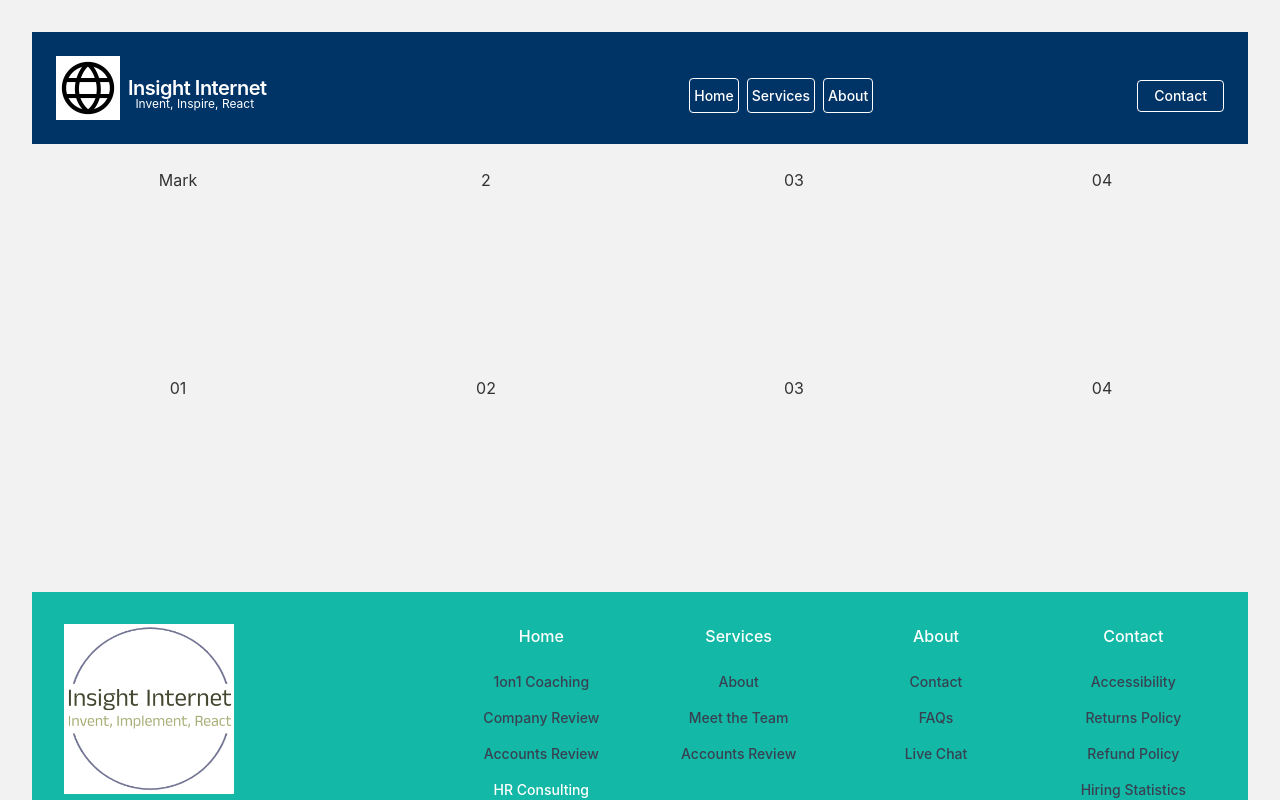
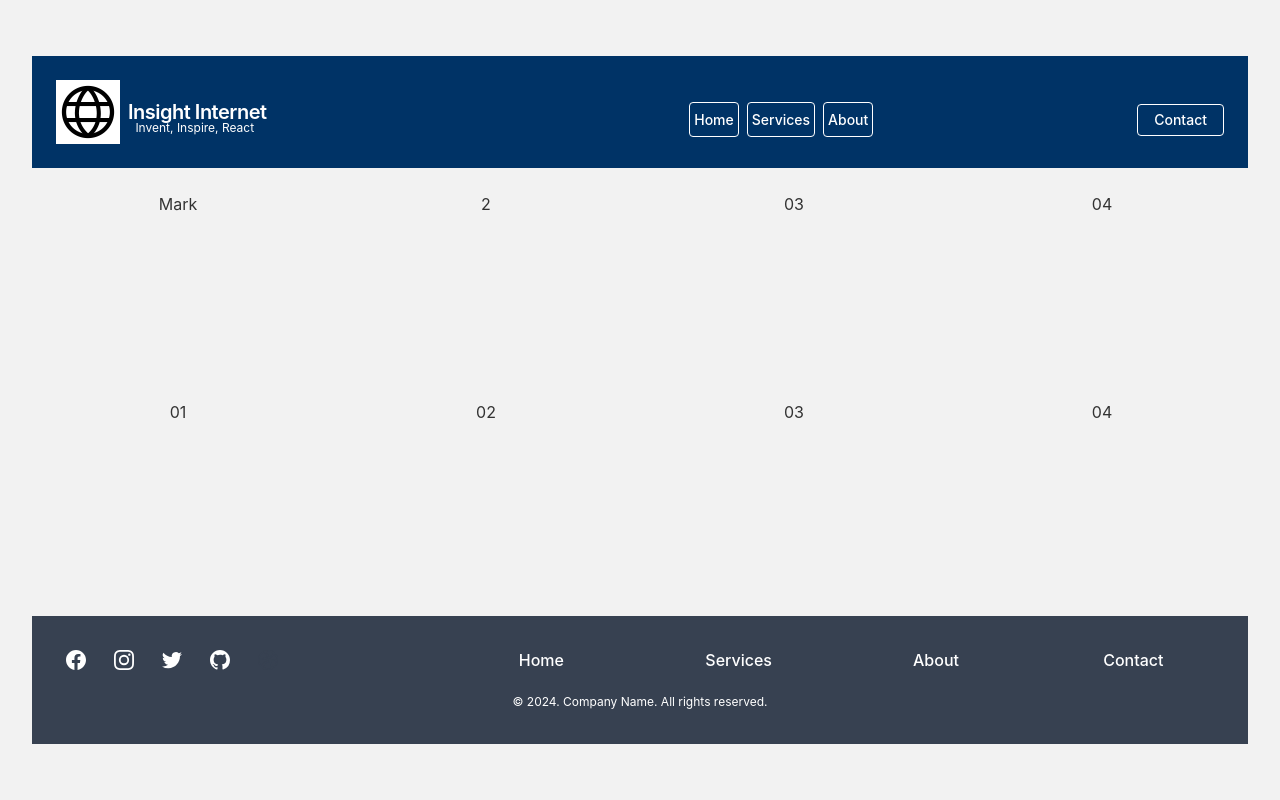
Before and after one commit to matherton/insightinternetApp, a Vue app: page / in a window 1280 px wide. Shown: the top 800 px of the page. Built offline with nearby package versions, Linux system fonts and the light colour scheme.

Commit message:
changed Footer bg colour and removed un-needed baseplate content links

```diff
--- a/src/components/Footer.vue
+++ b/src/components/Footer.vue
@@ -1,20 +1,20 @@
 <template>
-  <footer class="bg-teal-500 dark:bg-gray-900">
+  <footer class="bg-gray-700">
     <div
       class="mx-auto max-w-screen-xl space-y-8 px-4 py-8 sm:px-6 lg:space-y-16 lg:px-8"
     >
-      <div class="grid grid-cols-1 gap-8 lg:grid-cols-3">
+      <div class="grid grid-cols-1 gap-8 lg:grid-cols-3 mb-4">
         <div>
-          <div class="text-teal-600 dark:text-teal-300">
+          <!-- <div class="text-teal-600 dark:text-teal-300">
             <img
               src="../assets/II-logo-clean.png"
               alt=""
               width="170"
               height="170"
             />
-          </div>
+          </div> -->
 
-          <ul class="mt-8 flex gap-6">
+          <ul class="flex gap-6">
             <li>
               <a
                 href="#"
@@ -139,169 +139,43 @@
           class="grid grid-cols-1 gap-8 sm:grid-cols-2 lg:col-span-2 lg:grid-cols-4"
         >
           <div>
-            <p class="font-medium text-white">Home</p>
-
-            <ul class="mt-6 space-y-4 text-sm">
-              <li>
             <a
               href="#"
-                  class="text-gray-700 transition hover:opacity-75 dark:text-gray-200"
+              class="font-medium text-gray-700 transition hover:opacity-75 text-white"
             >
-                  1on1 Coaching
+              Home
             </a>
-              </li>
-
-              <li>
-                <a
-                  href="#"
-                  class="text-gray-700 transition hover:opacity-75 dark:text-gray-200"
-                >
-                  Company Review
-                </a>
-              </li>
-
-              <li>
-                <a
-                  href="#"
-                  class="text-gray-700 transition hover:opacity-75 dark:text-gray-200"
-                >
-                  Accounts Review
-                </a>
-              </li>
-
-              <li>
-                <a
-                  href="#"
-                  class="text-gray-700 transition hover:opacity-75 text-white"
-                >
-                  HR Consulting
-                </a>
-              </li>
-
-              <li>
-                <a
-                  href="#"
-                  class="text-gray-700 transition hover:opacity-75 dark:text-gray-200"
-                >
-                  SEO Optimisation
-                </a>
-              </li>
-            </ul>
           </div>
 
           <div>
-            <p class="font-medium text-white">Services</p>
-
-            <ul class="mt-6 space-y-4 text-sm">
-              <li>
             <a
               href="#"
-                  class="text-gray-700 transition hover:opacity-75 dark:text-gray-200"
+              class="font-medium text-gray-700 transition hover:opacity-75 text-white"
+              >Services</a
             >
-                  About
-                </a>
-              </li>
-
-              <li>
-                <a
-                  href="#"
-                  class="text-gray-700 transition hover:opacity-75 dark:text-gray-200"
-                >
-                  Meet the Team
-                </a>
-              </li>
-
-              <li>
-                <a
-                  href="#"
-                  class="text-gray-700 transition hover:opacity-75 dark:text-gray-200"
-                >
-                  Accounts Review
-                </a>
-              </li>
-            </ul>
           </div>
 
           <div>
-            <p class="font-medium text-white">About</p>
-
-            <ul class="mt-6 space-y-4 text-sm">
-              <li>
             <a
               href="#"
-                  class="text-gray-700 transition hover:opacity-75 dark:text-gray-200"
+              class="font-medium text-gray-700 transition hover:opacity-75 text-white"
+              >About</a
             >
-                  Contact
-                </a>
-              </li>
-
-              <li>
-                <a
-                  href="#"
-                  class="text-gray-700 transition hover:opacity-75 dark:text-gray-200"
-                >
-                  FAQs
-                </a>
-              </li>
-
-              <li>
-                <a
-                  href="#"
-                  class="text-gray-700 transition hover:opacity-75 dark:text-gray-200"
-                >
-                  Live Chat
-                </a>
-              </li>
-            </ul>
           </div>
 
           <div>
-            <p class="font-medium text-white">Contact</p>
-
-            <ul class="mt-6 space-y-4 text-sm">
-              <li>
             <a
               href="#"
-                  class="text-gray-700 transition hover:opacity-75 dark:text-gray-200"
+              class="font-medium text-gray-700 transition hover:opacity-75 text-white"
+              >Contact</a
             >
-                  Accessibility
-                </a>
-              </li>
-
-              <li>
-                <a
-                  href="#"
-                  class="text-gray-700 transition hover:opacity-75 dark:text-gray-200"
-                >
-                  Returns Policy
-                </a>
-              </li>
-
-              <li>
-                <a
-                  href="#"
-                  class="text-gray-700 transition hover:opacity-75 dark:text-gray-200"
-                >
-                  Refund Policy
-                </a>
-              </li>
-
-              <li>
-                <a
-                  href="#"
-                  class="text-gray-700 transition hover:opacity-75 dark:text-gray-200"
-                >
-                  Hiring Statistics
-                </a>
-              </li>
-            </ul>
           </div>
         </div>
       </div>
 
-      <p class="text-xs text-white">
+      <span class="text-xs text-white mt-8">
         &copy; 2024. Company Name. All rights reserved.
-      </p>
+      </span>
     </div>
   </footer>
 </template>
```
Lines whose indentation alone changed are shown as unchanged.
